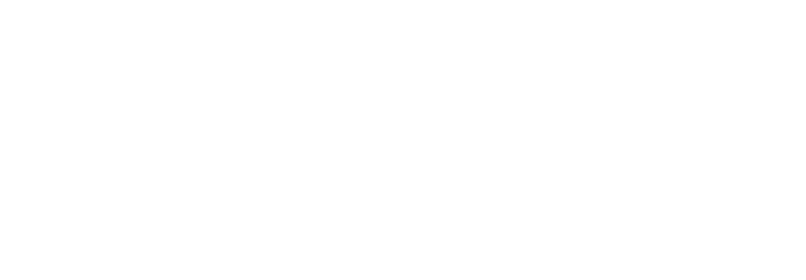
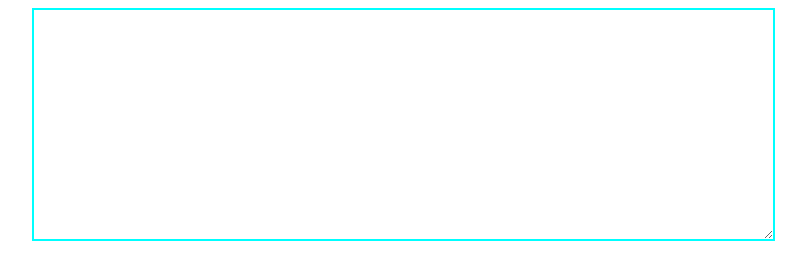
Before and after one commit to Tesafuss/virtual-keyboard, a plain HTML site: page index.html in a window 1280 px wide. Shown: the whole page, without its empty margins (237-1043 px from the left). Drawn offline with Linux system fonts and the light colour scheme.

Commit message:
feat: add style.css and index.js with class for textarea

```diff
--- a/index.html
+++ b/index.html
@@ -4,9 +4,11 @@
     <meta charset="UTF-8">
     <meta http-equiv="X-UA-Compatible" content="IE=edge">
     <meta name="viewport" content="width=device-width, initial-scale=1.0">
+    <link rel="stylesheet" href="style.css">
     <title>Document</title>
 </head>
 <body>
-
+    <!-- <textarea class="textarea" name="" id="" cols="30" rows="10"></textarea> -->
+    <script src="./index.js"></script>
 </body>
 </html>
--- /dev/null
+++ b/index.js
@@ -0,0 +1,23 @@
+class Block {
+
+    constructor(type = "div"){
+        this.elem = document.createElement(type);
+    }
+
+    create() {
+     document.body.appendChild(this.elem);
+    }
+}
+
+class Textarea extends Block {
+    constructor() {
+        super("textarea");
+        this.elem.setAttribute("cols", 90);
+        this.elem.setAttribute("rows", 15);
+        this.elem.classList.add("textarea")
+    }
+
+}
+
+const textarea = new Textarea("textarea");
+textarea.create();
--- /dev/null
+++ b/style.scss
@@ -0,0 +1,6 @@
+.textarea {
+    box-sizing: border-box;
+    display: block;
+    margin: 0 auto;
+    border: 2px solid aqua;
+}
```
Also changed, not shown: style.css (added), 1 other file.
